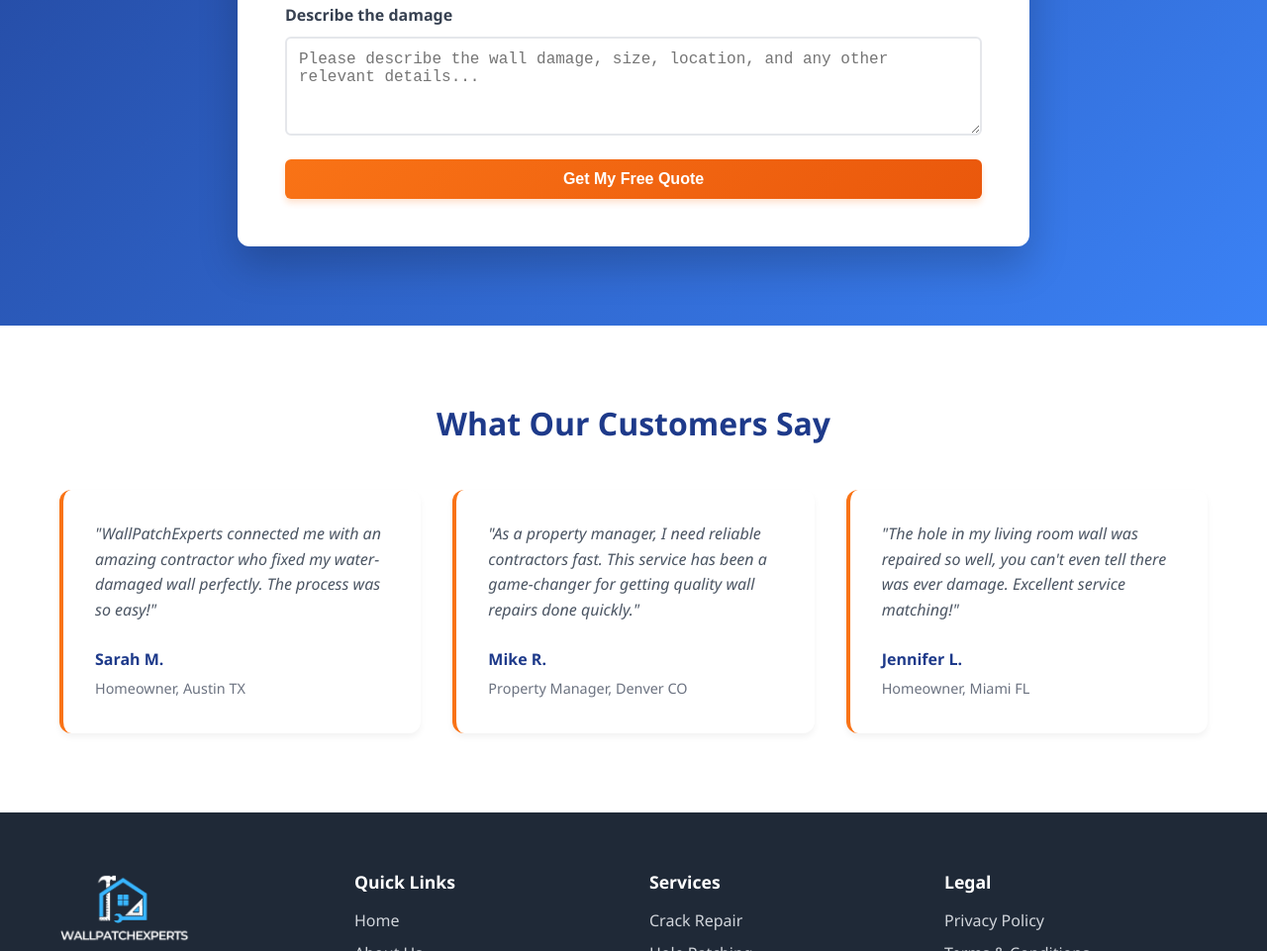
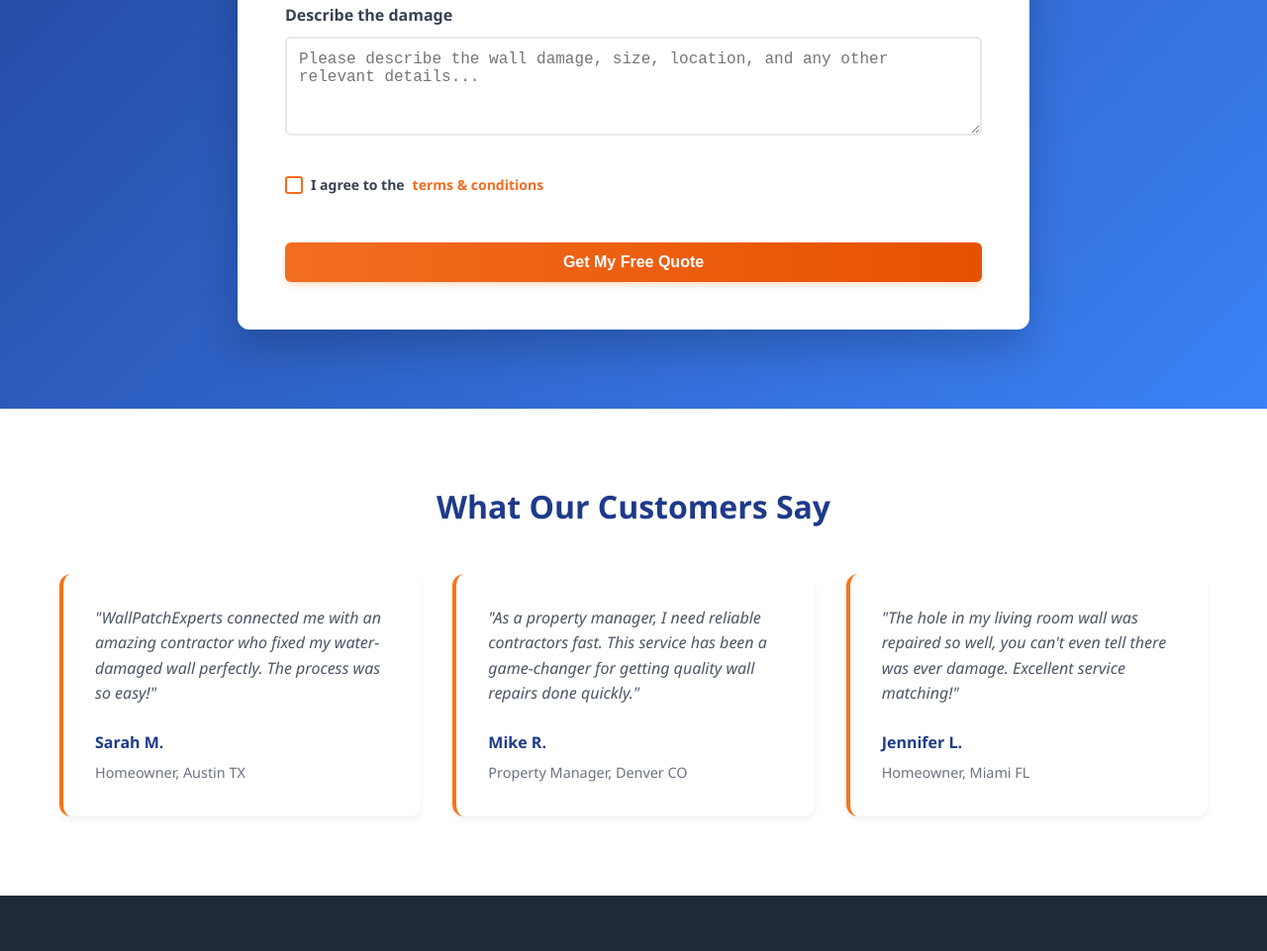
Before and after one commit to DivyanshiShrivastav04/WallPatchExperts, a plain HTML site: page index.html in a window 1280 px wide. Shown: the part 3152-4113 px from the top of the page at 99% size. Drawn offline with Linux system fonts and the light colour scheme.

Commit message:
Update index.html

```diff
--- a/index.html
+++ b/index.html
@@ -201,7 +201,66 @@
         <textarea id="description" name="description" rows="4"
             placeholder="Please describe the wall damage, size, location, and any other relevant details..."></textarea>
     </div>
-                    <button type="submit" class="btn btn-primary btn-full">Get My Free Quote</button>
+
+    <!-- Checkbox -->
+   <div class="form-group" style="margin:15px 0;">
+  <label class="custom-check">
+    <input type="checkbox" name="agree" required>
+    <span class="checkmark"></span>
+    I agree to the <a href="#" style="color:#f36d21;text-decoration:none;">terms & conditions</a>
+  </label>
+</div>
+<style>
+/* Custom checkbox container */
+.custom-check {
+  display: flex;
+  align-items: center;
+  gap: 8px;
+  cursor: pointer;
+  font-size: 14px;
+  color: #333;
+}
+
+/* Hide default checkbox */
+.custom-check input {
+  display: none;
+}
+
+/* Create custom box */
+.checkmark {
+  width: 18px;
+  height: 18px;
+  border: 2px solid #f36d21;
+  border-radius: 3px;
+  position: relative;
+  background: #fff;
+}
+
+/* Create tick */
+.checkmark::after {
+  content: "";
+  position: absolute;
+  left: 4px;
+  top: 0px;
+  width: 5px;
+  height: 10px;
+  border: solid #f36d21;
+  border-width: 0 2px 2px 0;
+  transform: rotate(45deg);
+  opacity: 0;
+  transition: opacity 0.2s ease;
+}
+
+/* Show tick when checked */
+.custom-check input:checked + .checkmark::after {
+  opacity: 1;
+}
+</style>
+
+    <button type="submit" class="btn btn-primary btn-full"
+        style="background:linear-gradient(to right,#f36d21,#e65100);border:none;padding:12px 20px;border-radius:6px;color:#fff;font-weight:bold;font-size:16px;cursor:pointer;">
+        Get My Free Quote
+    </button>
 </form>
             </div>
         </div>
```
Lines whose indentation alone changed are shown as unchanged.
